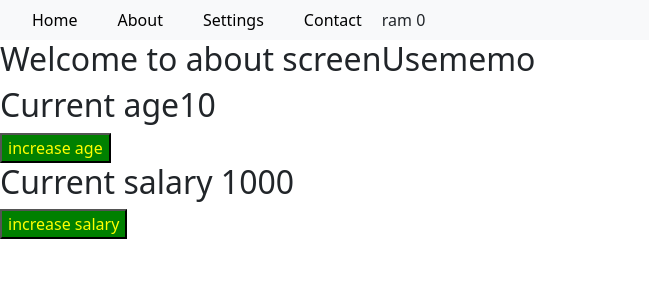
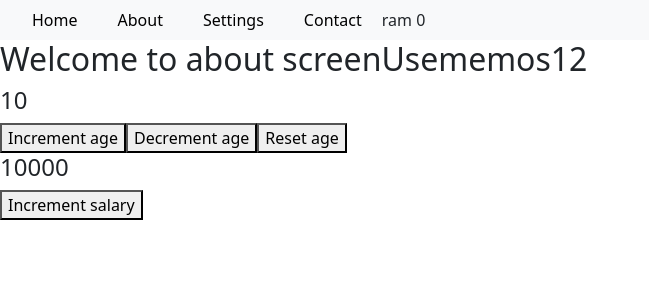
Before and after one commit to saiDev1999/3R_React_Class, a React (Create React App) app: page /about in a window 1280 px wide. Shown: the top 300 px of the page, without its empty margins (0-649 px from the left). Built offline with nearby package versions, Linux system fonts and the light colour scheme.

Commit message:
Custom hooks in react

```diff
--- /dev/null
+++ b/src/components/customHooks/useAxios.js
@@ -0,0 +1,32 @@
+import axios from "axios";
+import { useEffect, useState } from "react";
+
+const useAxios = (CUSTOM_URL = "https://dummyjson.com/recipes") => {
+  const [finalData, setFinalData] = useState([]);
+  const [error, setError] = useState(null);
+  const [loading, setLoading] = useState(false);
+  useEffect(() => {
+    fetchData();
+  }, []);
+
+  const fetchData = async () => {
+    try {
+      setLoading(true);
+      const { status, data } = await axios.get(CUSTOM_URL);
+      if (status == 200) {
+        console.log(data, "datadata");
+        setFinalData(data);
+        setLoading(false);
+      }
+    } catch (err) {
+      setError("Bad request server down ");
+      setTimeout(() => {
+        setLoading(false);
+      }, 2000);
+    }
+  };
+
+  return [finalData, error, loading];
+};
+
+export default useAxios;
--- /dev/null
+++ b/src/components/customHooks/useCounter.js
@@ -0,0 +1,17 @@
+import { useState } from "react";
+
+const useCounter = (initialValue = 100, scale = 1) => {
+  const [count, setCount] = useState(initialValue);
+  const incrementHandler = () => {
+    setCount(count + scale);
+  };
+  const decrementHandler = () => {
+    setCount(count - scale);
+  };
+  const resetHandler = () => {
+    setCount(0);
+  };
+  return [count, incrementHandler, decrementHandler, resetHandler];
+};
+
+export default useCounter;
--- /dev/null
+++ b/src/components/useEffectLeak/useEffectLeak.js
@@ -0,0 +1,22 @@
+import { useEffect } from "react";
+
+const UseEffectExample = () => {
+  const mouseCapture = (event) => {
+    console.log(event.clientX, "x-position mouse move");
+    console.log(event.clientY, "y-position mouse move");
+  };
+  useEffect(() => {
+    window.addEventListener("mousemove", mouseCapture);
+
+    return () => {
+      window.removeEventListener("mousemove", mouseCapture);
+    };
+  }, []);
+  return (
+    <>
+      <h2>UseEffectExample</h2>
+    </>
+  );
+};
+
+export default UseEffectExample;
--- a/src/screens/about-screen.js
+++ b/src/screens/about-screen.js
@@ -4,17 +4,26 @@ import { UserInfo } from "../navigation/navigation-stack";
 import { DECREASE_COUNT, INCREASE_COUNT } from "../navigation/jsFuntions";
 import Usememo from "../components/useMemo/useMemo";
 import ParentComponent from "../components/useCallback/parent";
+import UseEffectExample from "../components/useEffectLeak/useEffectLeak";
+import useCounter from "../components/customHooks/useCounter";
 
 function AboutScreen() {
-  const { increaseCount, count, currentState, dispatch } = useContext(UserInfo);
-  console.log(currentState, "currentStatecurrentState");
+  const [age, incrementAge, decrementAge, resetAge] = useCounter(10, 2);
+  const [salary, incrementSalary, decrementSalary, resetSalary] = useCounter(
+    10000,
+    2000
+  );
   return (
     <div>
       <NavBar />
-      <h2>Welcome to about screenUsememo</h2>
-      {/* <Usememo /> */}
-      {/* <ParentComponent /> */}
-      <ParentComponent />
+      <h2>Welcome to about screenUsememos12</h2>
+      <h4>{age}</h4>
+      <button onClick={incrementAge}>Increment age</button>
+      <button onClick={decrementAge}>Decrement age</button>
+      <button onClick={resetAge}>Reset age</button>
+
+      <h4>{salary}</h4>
+      <button onClick={incrementSalary}>Increment salary</button>
     </div>
   );
 }
--- a/src/screens/home-screen.js
+++ b/src/screens/home-screen.js
@@ -1,14 +1,42 @@
 import React from "react";
 import NavBar from "../components/navBar/navBar";
 import ProductListing from "../components/products/productListing";
+import useAxios from "../components/customHooks/useAxios";
 
 function HomeScreen() {
-  return (
-    <>
-      <NavBar />
-      <ProductListing />
-    </>
-  );
+  const [data, error, loading] = useAxios("https://dummyjson.com/recipes");
+  const [todoData] = useAxios("https://jsonplaceholder.typicode.com/todos");
+  console.log(todoData, "todoData");
+
+  if (loading) {
+    return (
+      <>
+        <NavBar />
+        <h2>Loading....</h2>
+      </>
+    );
+  } else {
+    return (
+      <>
+        <NavBar />
+        {error ? (
+          <h3>{error}</h3>
+        ) : (
+          <>
+            {data?.recipes?.map((eachRecipe) => {
+              return (
+                <>
+                  <h4>{eachRecipe.name}</h4>
+                </>
+              );
+            })}
+          </>
+        )}
+
+        {/* <ProductListing /> */}
+      </>
+    );
+  }
 }
 
 export default HomeScreen;
```
Also changed, not shown: 1 other file (tests, documents, lock files or other folders).
